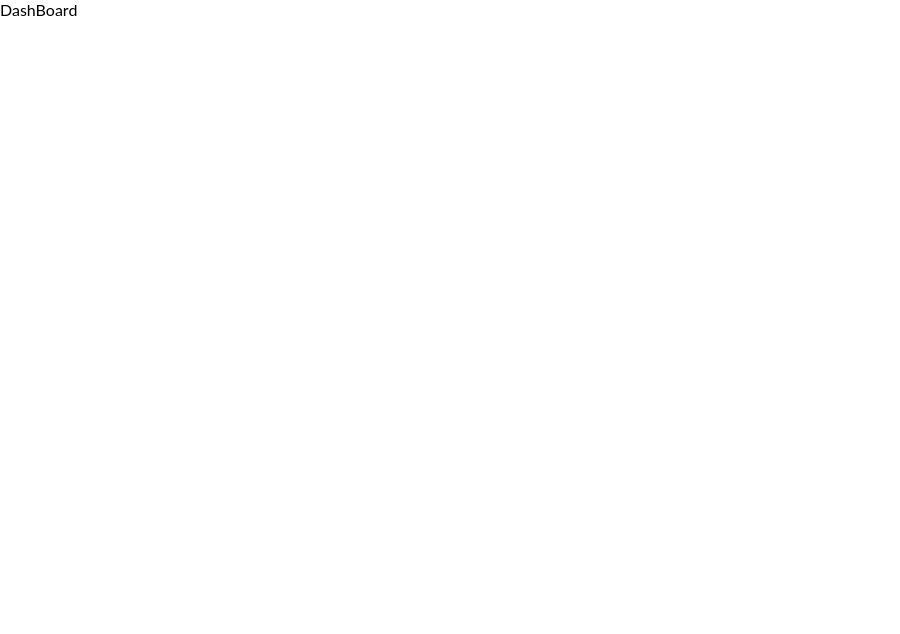
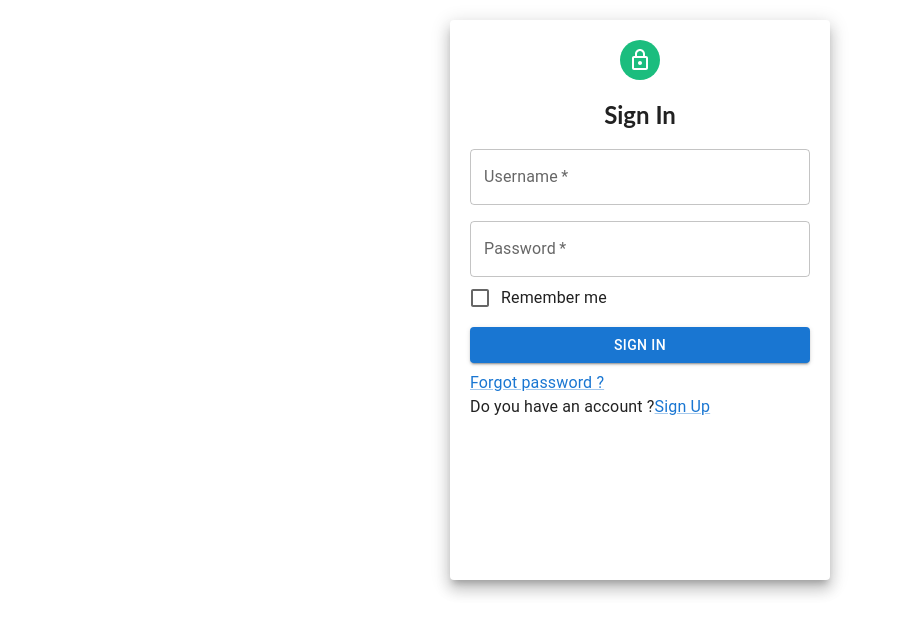
Before and after one commit to leminhthanh142/SS2, a React (Create React App) app: page /sign-in in a window 1280 px wide. Shown: the top 634 px of the page, without its empty margins (0-900 px from the left). Built offline with nearby package versions, Linux system fonts and the light colour scheme.

Commit message:
add SignInPage.js, SignUpPage.js

```diff
--- a/src/App.js
+++ b/src/App.js
@@ -2,6 +2,8 @@ import { Routes, Route } from 'react-router-dom';
 import { NotFoundPage } from './pages/NotFoundPage';
 import { HomePage } from './pages/HomePage';
 import { DashBoard } from './pages/DashBoard';
+import { SignInPage } from './pages/SignInPage';
+import { SignUpPage } from './pages/SignUpPage';
 
 function App() {
   return (
@@ -9,7 +11,8 @@ function App() {
       <Routes>
         <Route path="/" element={<HomePage />} />
         <Route path="/dashboard" element={<DashBoard />} />
-        <Route path="/sign-in" element={<DashBoard />} />
+        <Route path="/sign-in" element={<SignInPage />} />
+        <Route path="/sign-up" element={<SignUpPage />} />
         <Route path="*" element={<NotFoundPage />} />
       </Routes>
     </div>
--- a/src/pages/SignInPage.js
+++ b/src/pages/SignInPage.js
@@ -1,4 +1,56 @@
 import React from 'react';
+import {
+  Grid,
+  Paper,
+  Avatar,
+  TextField,
+  Button,
+  Typography,
+  Link,
+  FormControlLabel,
+  Checkbox,
+  Box
+} from '@mui/material';
+import { LockOutlined } from '@mui/icons-material';
+
 export const SignInPage = () => {
-  return <div>Sign In Page</div>;
+  const paperStyle = { padding: 20, height: '70vh', width: 380, margin: '20px auto' };
+  const avatarStyle = { backgroundColor: '#1bbd7e' };
+  const btnStyle = { margin: '8px 0' };
+  return (
+    <Grid>
+      <Paper elevation={10} style={paperStyle}>
+        <Grid align="center">
+          <Avatar style={avatarStyle}>
+            <LockOutlined />
+          </Avatar>
+          <h2>Sign In</h2>
+        </Grid>
+        <Box marginBottom={2}>
+          <TextField label="Username" placeholder="Enter username" fullWidth required />
+        </Box>
+        <TextField
+          label="Password"
+          placeholder="Enter password"
+          type="password"
+          fullWidth
+          required
+        />
+        <FormControlLabel
+          control={<Checkbox name="checkedB" color="primary" />}
+          label="Remember me"
+        />
+        <Button type="submit" color="primary" variant="contained" style={btnStyle} fullWidth>
+          Sign in
+        </Button>
+        <Typography>
+          <Link href="#">Forgot password ?</Link>
+        </Typography>
+        <Typography>
+          {' '}
+          Do you have an account ?<Link href="/sign-up">Sign Up</Link>
+        </Typography>
+      </Paper>
+    </Grid>
+  );
 };
--- /dev/null
+++ b/src/pages/SignUpPage.js
@@ -0,0 +1,59 @@
+import React from 'react';
+import {
+  Grid,
+  Paper,
+  Avatar,
+  Typography,
+  TextField,
+  Button,
+  Checkbox,
+  FormLabel,
+  FormControlLabel,
+  FormControl,
+  RadioGroup,
+  Radio
+} from '@mui/material';
+import { AddCircleOutlineOutlined } from '@mui/icons-material';
+
+export const SignUpPage = () => {
+  const paperStyle = { padding: '30px 20px', width: 400, margin: '20px auto' };
+  const headerStyle = { margin: 0 };
+  const avatarStyle = { backgroundColor: '#1bbd7e' };
+  const marginTop = { marginTop: 5 };
+  return (
+    <Grid>
+      <Paper elevation={20} style={paperStyle}>
+        <Grid align="center">
+          <Avatar style={avatarStyle}>
+            <AddCircleOutlineOutlined />
+          </Avatar>
+          <h2 style={headerStyle}>Sign Up</h2>
+          <Typography variant="caption" gutterBottom>
+            Please fill this form to create an account !
+          </Typography>
+        </Grid>
+        <form>
+          <TextField fullWidth label="Name" placeholder="Enter your name" />
+          <TextField fullWidth label="Email" placeholder="Enter your email" />
+          <FormControl component="fieldset" style={marginTop}>
+            <FormLabel component="legend">Gender</FormLabel>
+            <RadioGroup aria-label="gender" name="gender" style={{ display: 'initial' }}>
+              <FormControlLabel value="female" control={<Radio />} label="Female" />
+              <FormControlLabel value="male" control={<Radio />} label="Male" />
+            </RadioGroup>
+          </FormControl>
+          <TextField fullWidth label="Phone Number" placeholder="Enter your phone number" />
+          <TextField fullWidth label="Password" placeholder="Enter your password" />
+          <TextField fullWidth label="Confirm Password" placeholder="Confirm your password" />
+          <FormControlLabel
+            control={<Checkbox name="checkedA" />}
+            label="I accept the terms and conditions."
+          />
+          <Button type="submit" variant="contained" color="primary">
+            Sign up
+          </Button>
+        </form>
+      </Paper>
+    </Grid>
+  );
+};
```
